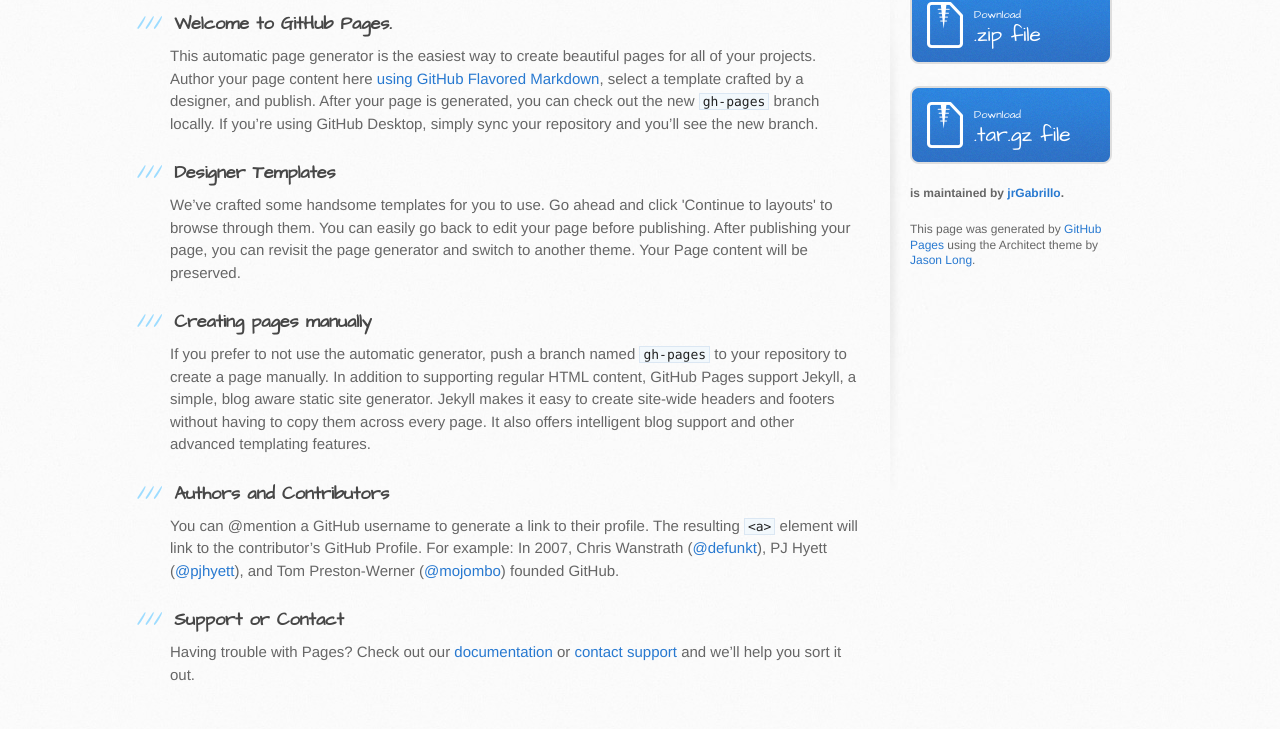
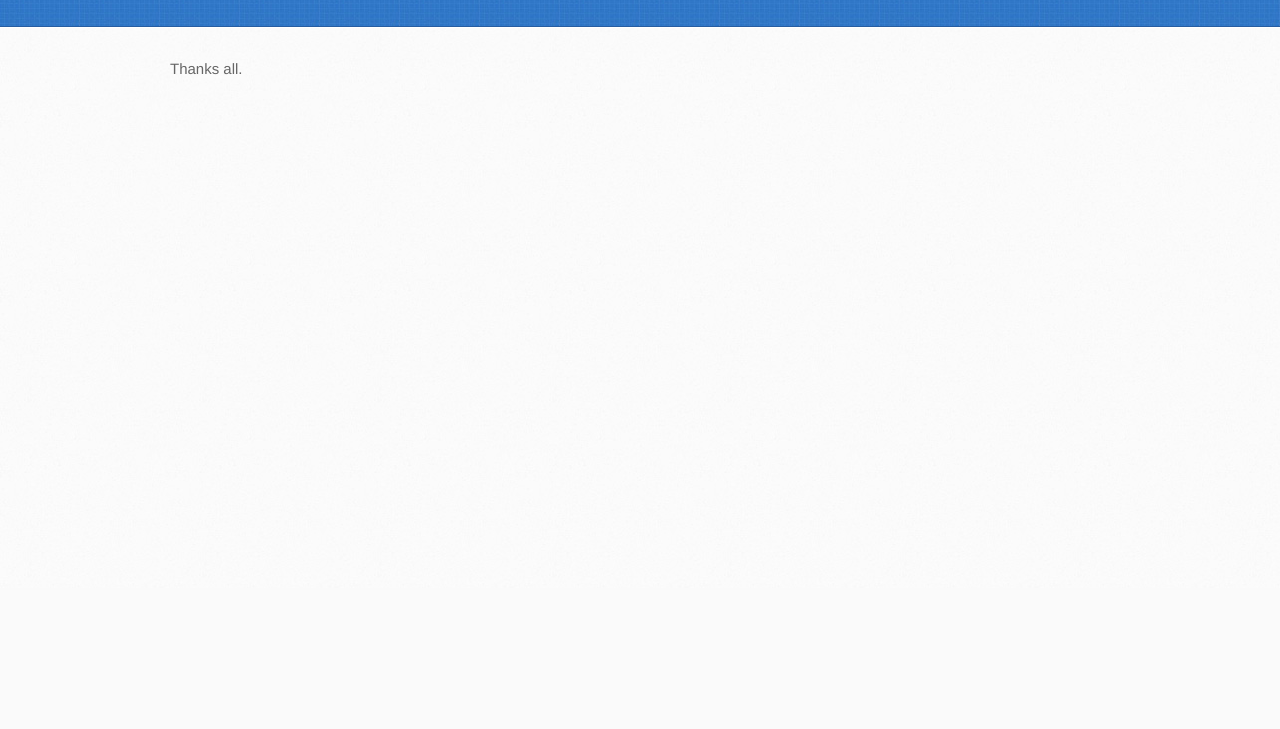
Before and after one commit to jrGabrillo/account, a plain HTML site: page index.html in a window 1280 px wide. Shown: the part 212-941 px from the top of the page. After the commit the page ends 800 px from the top, so only its background shows below. Drawn offline with Linux system fonts and the light colour scheme.

Commit message:
update
update

```diff
--- a/index.html
+++ b/index.html
@@ -19,7 +19,7 @@
   <body>
     <header>
       <div class="inner">
-        <h1>Account</h1>
+        <h1>Rufo N. Gabrillo Jr.'s Account</h1>
         <h2></h2>
         <a href="https://github.com/jrGabrillo/account" class="button"><small>View project on</small> GitHub</a>
       </div>
@@ -28,46 +28,8 @@
     <div id="content-wrapper">
       <div class="inner clearfix">
         <section id="main-content">
-          <h3>
-<a id="welcome-to-github-pages" class="anchor" href="#welcome-to-github-pages" aria-hidden="true"><span aria-hidden="true" class="octicon octicon-link"></span></a>Welcome to GitHub Pages.</h3>
-
-<p>This automatic page generator is the easiest way to create beautiful pages for all of your projects. Author your page content here <a href="https://guides.github.com/features/mastering-markdown/">using GitHub Flavored Markdown</a>, select a template crafted by a designer, and publish. After your page is generated, you can check out the new <code>gh-pages</code> branch locally. If you’re using GitHub Desktop, simply sync your repository and you’ll see the new branch.</p>
-
-<h3>
-<a id="designer-templates" class="anchor" href="#designer-templates" aria-hidden="true"><span aria-hidden="true" class="octicon octicon-link"></span></a>Designer Templates</h3>
-
-<p>We’ve crafted some handsome templates for you to use. Go ahead and click 'Continue to layouts' to browse through them. You can easily go back to edit your page before publishing. After publishing your page, you can revisit the page generator and switch to another theme. Your Page content will be preserved.</p>
-
-<h3>
-<a id="creating-pages-manually" class="anchor" href="#creating-pages-manually" aria-hidden="true"><span aria-hidden="true" class="octicon octicon-link"></span></a>Creating pages manually</h3>
-
-<p>If you prefer to not use the automatic generator, push a branch named <code>gh-pages</code> to your repository to create a page manually. In addition to supporting regular HTML content, GitHub Pages support Jekyll, a simple, blog aware static site generator. Jekyll makes it easy to create site-wide headers and footers without having to copy them across every page. It also offers intelligent blog support and other advanced templating features.</p>
-
-<h3>
-<a id="authors-and-contributors" class="anchor" href="#authors-and-contributors" aria-hidden="true"><span aria-hidden="true" class="octicon octicon-link"></span></a>Authors and Contributors</h3>
-
-<p>You can @mention a GitHub username to generate a link to their profile. The resulting <code>&lt;a&gt;</code> element will link to the contributor’s GitHub Profile. For example: In 2007, Chris Wanstrath (<a href="https://github.com/defunkt" class="user-mention">@defunkt</a>), PJ Hyett (<a href="https://github.com/pjhyett" class="user-mention">@pjhyett</a>), and Tom Preston-Werner (<a href="https://github.com/mojombo" class="user-mention">@mojombo</a>) founded GitHub.</p>
-
-<h3>
-<a id="support-or-contact" class="anchor" href="#support-or-contact" aria-hidden="true"><span aria-hidden="true" class="octicon octicon-link"></span></a>Support or Contact</h3>
-
-<p>Having trouble with Pages? Check out our <a href="https://help.github.com/pages">documentation</a> or <a href="https://github.com/contact">contact support</a> and we’ll help you sort it out.</p>
+            Thanks all.
         </section>
-
-        <aside id="sidebar">
-          <a href="https://github.com/jrGabrillo/account/zipball/master" class="button">
-            <small>Download</small>
-            .zip file
-          </a>
-          <a href="https://github.com/jrGabrillo/account/tarball/master" class="button">
-            <small>Download</small>
-            .tar.gz file
-          </a>
-
-          <p class="repo-owner"><a href="https://github.com/jrGabrillo/account"></a> is maintained by <a href="https://github.com/jrGabrillo">jrGabrillo</a>.</p>
-
-          <p>This page was generated by <a href="https://pages.github.com">GitHub Pages</a> using the Architect theme by <a href="https://twitter.com/jasonlong">Jason Long</a>.</p>
-        </aside>
       </div>
     </div>
 
```
